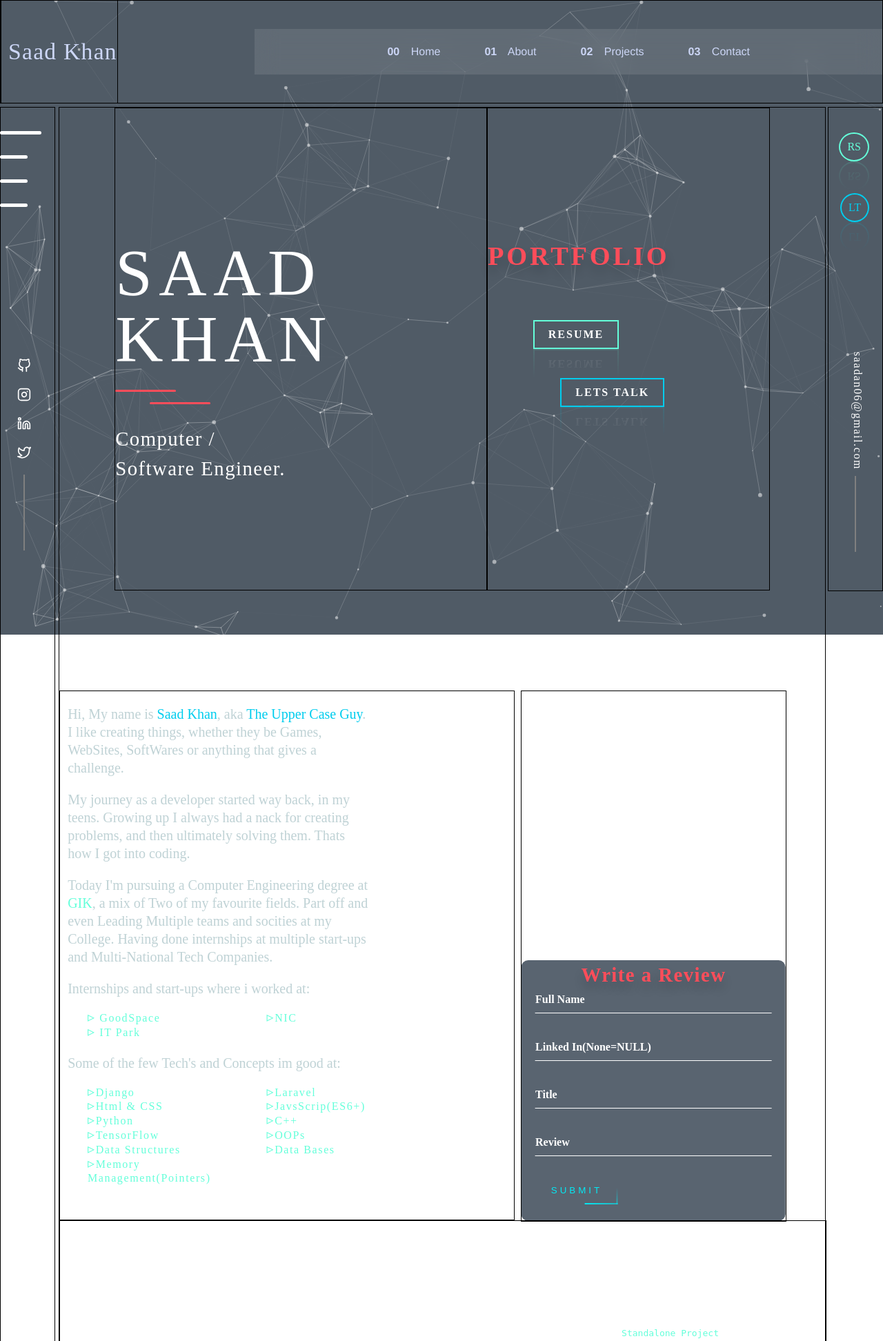
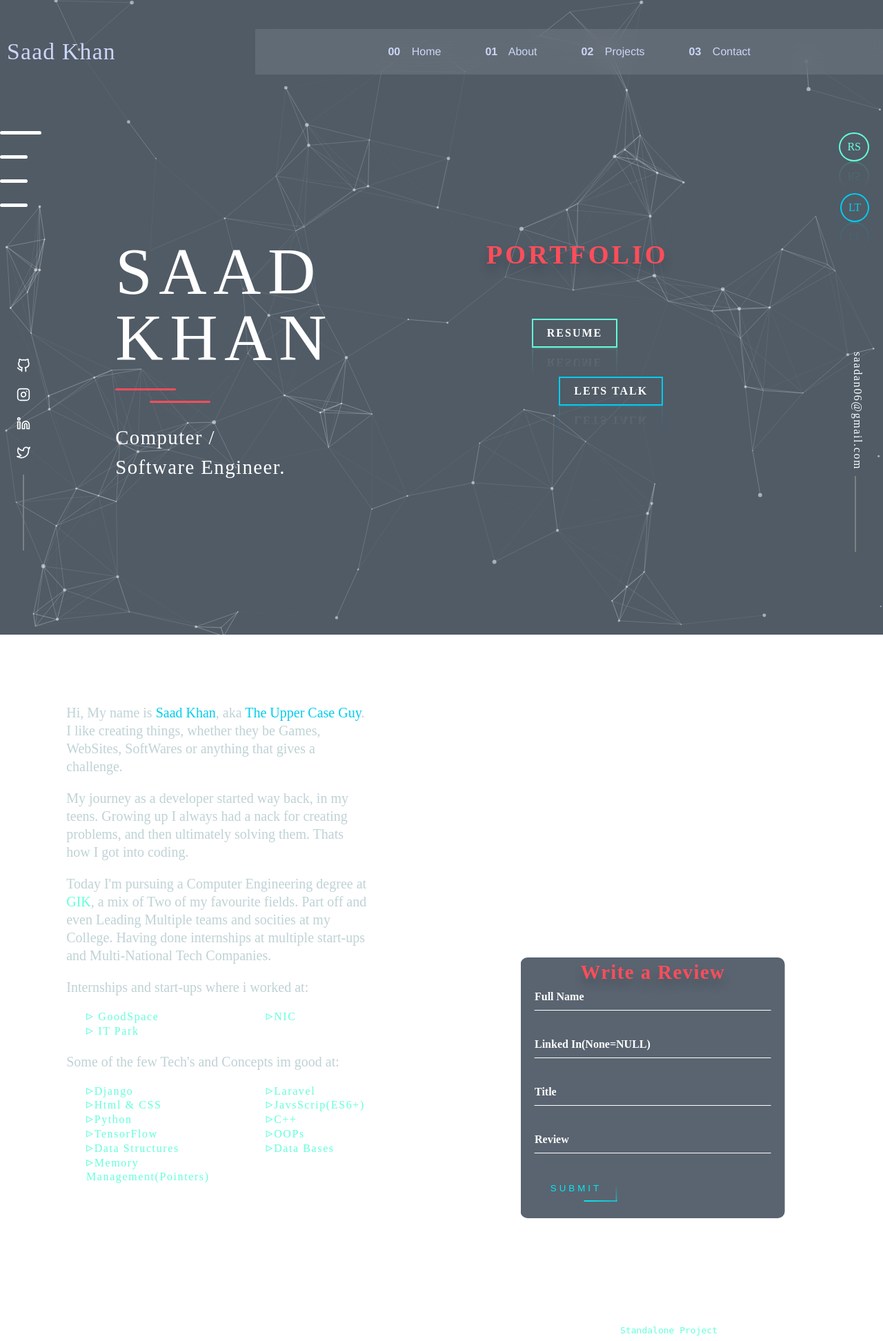
Before and after one commit to theuppercaseguy/Portfolio, a Django app: template pp/templates/pp/index.html in a window 1280 px wide. Shown: the top 1944 px of the page at 69% size. Run offline with Django 4.2, Linux system fonts and the light colour scheme; the template is opened without the code that fills it, so the values that code supplies are empty; some libraries are stand-ins or nearby versions.

Commit message:
debug set false

```diff
--- a/pp/static/pp/css/index.css
+++ b/pp/static/pp/css/index.css
@@ -115,7 +115,7 @@ canvas {
 }
 
 .border-line{
-    border: 1px solid black;
+    /* border: 1px solid black; */
 }
 
 #root{
```
